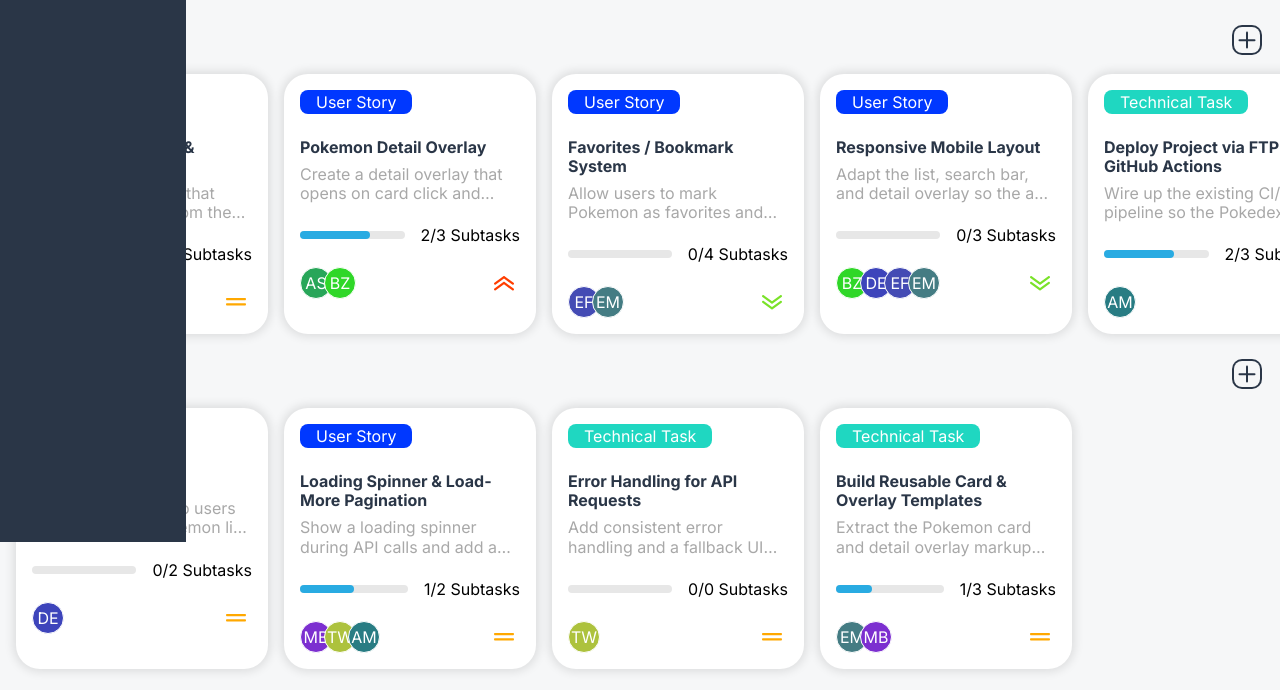
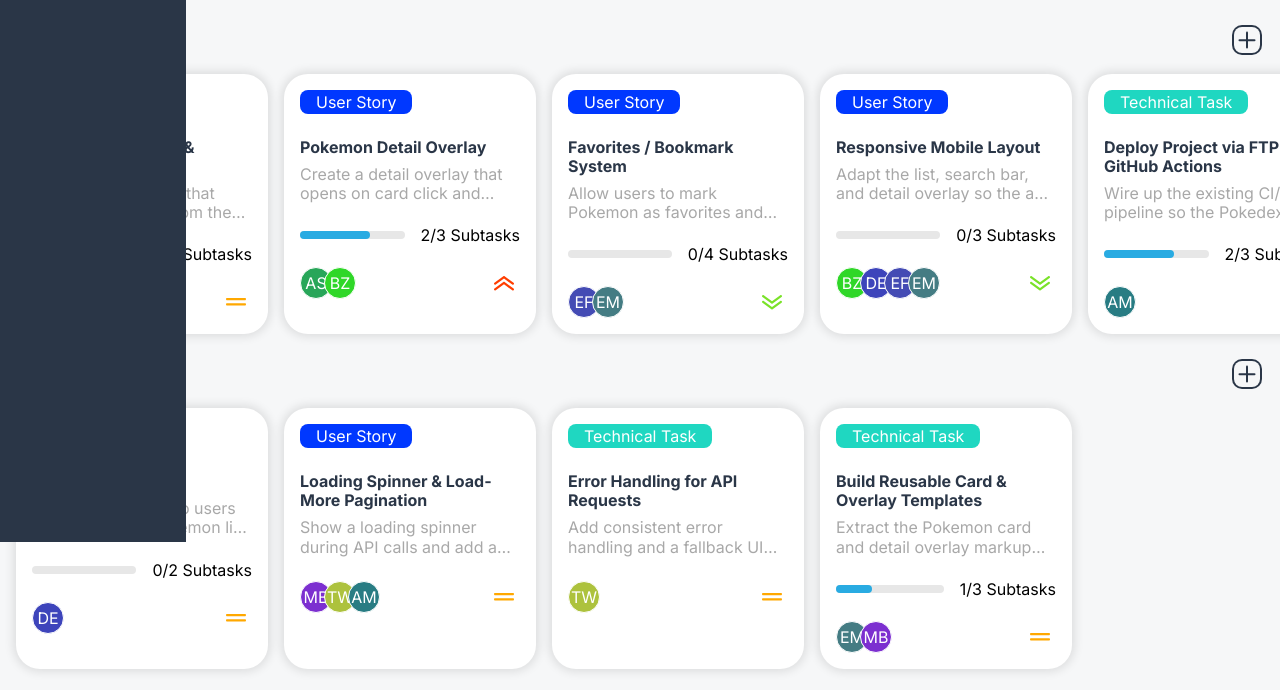
Before and after one commit to RomanbuchDev/Join, a website: page html/board.html in a window 1280 px wide. Shown: the part 258-948 px from the top of the page. Drawn offline with Linux system fonts and the light colour scheme.

Commit message:
refactor: issue 62: simplify task card template and enhance progress bar rendering

```diff
--- a/css/board.css
+++ b/css/board.css
@@ -7,6 +7,7 @@
   display: flex;
 }
 
+.d-none,
 .d-desktop {
   display: none;
 }
--- a/js/board-templates.js
+++ b/js/board-templates.js
@@ -1,4 +1,4 @@
-function templateTaskCard({ taskID, category, colorLabel, title, description, priority, doneSubtasks, subtasksLength }) {
+function templateTaskCard({ taskID, category, colorLabel, title, description, priority }) {
   return `
     <div class="task-card d-flex">
       <p class="task-label ${colorLabel}">${category}</p>
@@ -8,9 +8,7 @@ function templateTaskCard({ taskID, category, colorLabel, title, description, pr
           ${description}
         </p>
       </div>
-      <div class="task-progress d-flex">
-        <progress value="${doneSubtasks}" max="${subtasksLength}"></progress>
-        <p>${doneSubtasks}/${subtasksLength} Subtasks</p>
+      <div id="progressContainer${taskID}" class="task-progress d-flex">
       </div>
       <div class="task-card-footer d-flex">
         <div id="avatarsContainer${taskID}" class="task-avatars-container d-flex">
@@ -26,6 +24,13 @@ function templateTaskCard({ taskID, category, colorLabel, title, description, pr
 }
 
 
+function templateProgressBar(doneSubtasks, subtasksLength) {
+  return `
+    <progress value="${doneSubtasks}" max="${subtasksLength}"></progress>
+    <p>${doneSubtasks}/${subtasksLength} Subtasks</p>`
+}
+
+
 function templateTaskAvatar(colorAvatar, avatarShortcut) {
   return `
     <span class="task-avatar d-flex" style="background-color:${colorAvatar}">${avatarShortcut}</span>`
--- a/js/board.js
+++ b/js/board.js
@@ -28,13 +28,24 @@ function renderTasks(tasksData) {
 
 
 function renderOneTask(taskID) {
-  const {category, title, description, priority, assignedTo, status: columnName, subtasks,}
+  const {category, title, description, priority, assignedTo, status: columnName, subtasks}
       = tasksData[tasksData.findIndex(task => task.id === taskID)];
-    const colorLabel = (category == "User Story") ? "color-label-user-story" : "color-label-technical-task";
-    const doneSubtasks = checkDoneSubtasks(subtasks);
-    document.getElementById(columnName).innerHTML
-      += templateTaskCard({taskID, category, colorLabel, title, description, priority, doneSubtasks, subtasksLength: subtasks.length});
-    renderTaskAvatars(taskID, assignedTo);
+  const colorLabel = (category == "User Story") ? "color-label-user-story" : "color-label-technical-task";
+  document.getElementById(columnName).innerHTML
+    += templateTaskCard({taskID, category, colorLabel, title, description, priority});
+  if (subtasks && subtasks.length > 0) {
+    renderProgressBar(taskID, subtasks);
+  } else {
+    document.getElementById(`progressContainer${taskID}`).className = "task-progress d-none";
+  }
+  renderTaskAvatars(taskID, assignedTo);
+}
+
+
+function renderProgressBar(taskID, taskSubtasks) {
+  const doneSubtasks = checkDoneSubtasks(taskSubtasks);
+  document.getElementById(`progressContainer${taskID}`).innerHTML
+    = templateProgressBar(doneSubtasks, taskSubtasks.length);
 }
 
 
@@ -53,8 +64,8 @@ function renderTaskAvatars(taskID, taskAvatars) {
     const contact = allContacts.find((c) => c.id === contactID);
     const avatarShortcut = contact.shortcut;
     const avatarColor = contact.shortcutColor;
-    document.getElementById(`avatarsContainer${taskID}`).innerHTML +=
-      templateTaskAvatar(avatarColor, avatarShortcut);
+    document.getElementById(`avatarsContainer${taskID}`).innerHTML
+      += templateTaskAvatar(avatarColor, avatarShortcut);
   }
 }
 
--- a/js/tasks.json
+++ b/js/tasks.json
@@ -73,10 +73,7 @@
     "assignedTo": [7, 8, 1],
     "status": "inProgress",
     "position": 1,
-    "subtasks": [
-      { "text": "Add spinner component", "done": true },
-      { "text": "Implement offset-based pagination", "done": false }
-    ]
+    "subtasks": []
   },
   {
     "id": 6,
@@ -118,8 +115,7 @@
     "priority": "medium",
     "assignedTo": [8],
     "status": "inProgress",
-    "position": 0,
-    "subtasks": []
+    "position": 0
   },
   {
     "id": 9,
```
